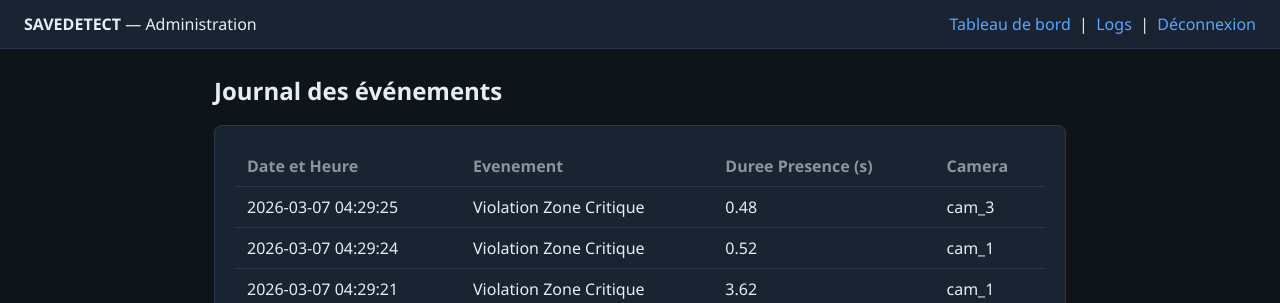
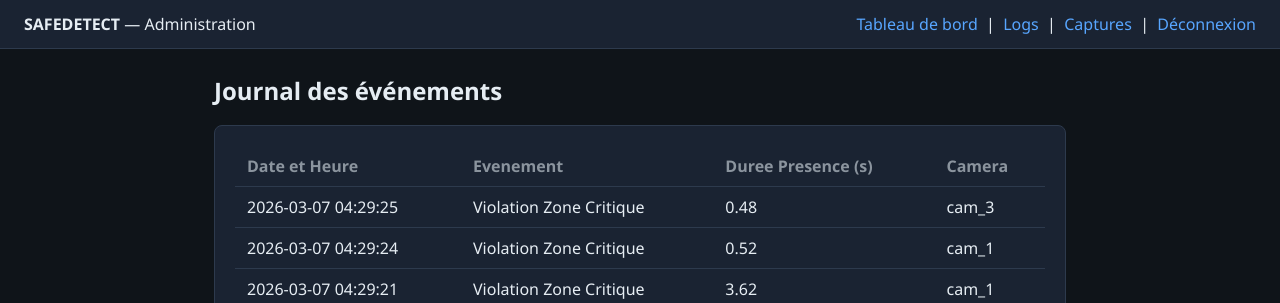
Before and after one commit to Oumaima-Lg/Safe-Detection, a Flask app: page /logs in a window 1280 px wide. Shown: the top 303 px of the page. Run offline with Flask 3, Linux system fonts and the light colour scheme; the visitor is signed in with stand-in values (Sample User, id 1).

Commit message:
add Captures in Web app

```diff
--- a/app.py
+++ b/app.py
@@ -1,5 +1,5 @@
 """
-SAVEDETECT - Application web d'administration.
+SAFEDETECT - Application web d'administration.
 Connexion admin + gestion de plusieurs adresses de caméras.
 """
 import os
@@ -8,7 +8,7 @@ import csv
 import time
 from pathlib import Path
 from functools import wraps
-from flask import Flask, render_template, request, redirect, url_for, session, flash, Response
+from flask import Flask, render_template, request, redirect, url_for, session, flash, Response, send_from_directory
 
 from surveillance import start_surveillance, stop_surveillance, get_active_cameras, get_last_frame
 
@@ -18,6 +18,7 @@ from surveillance import start_surveillance, stop_surveillance, get_active_camer
 BASE_DIR = Path(__file__).resolve().parent
 DATA_DIR = BASE_DIR / "data"
 CAMERAS_FILE = DATA_DIR / "cameras.json"
+CAPTURES_DIR = BASE_DIR / "captures_intrusions"
 
 # Comptes admin (en production : utiliser des mots de passe hashés et une vraie base)
 # Vous pouvez définir ADMIN_USER et ADMIN_PASSWORD dans les variables d'environnement
@@ -177,6 +178,31 @@ def logs():
     return render_template("logs.html", header=header, rows=rows)
 
 
+@app.route("/captures")
+@login_required
+def captures():
+    """Page listant les captures d'intrusion (screenshots) par caméra."""
+    captures_list = []
+    if CAPTURES_DIR.exists():
+        for cam_dir in sorted(CAPTURES_DIR.iterdir()):
+            if cam_dir.is_dir():
+                images = sorted(cam_dir.glob("*.jpg"), reverse=True)[:50]
+                captures_list.append(
+                    {
+                        "camera": cam_dir.name,
+                        "files": [f"{cam_dir.name}/{img.name}" for img in images],
+                    }
+                )
+    return render_template("captures.html", captures=captures_list)
+
+
+@app.route("/captures/file/<path:filename>")
+@login_required
+def capture_file(filename):
+    """Serre les fichiers d'image de captures_intrusions."""
+    return send_from_directory(CAPTURES_DIR, filename)
+
+
 # ==============================
 # LANCEMENT
 # ==============================
--- a/openCV_prg.py
+++ b/openCV_prg.py
@@ -1,5 +1,5 @@
 """
-SAVEDETECT - Script standalone (une caméra).
+SAFEDETECT - Script standalone (une caméra).
 Pour plusieurs caméras, utilisez l'application web.
 """
 import os
@@ -10,7 +10,7 @@ URL_CAM = os.environ.get("URL_CAM", "http://10.247.21.164:8080/video")
 
 if __name__ == "__main__":
     print("--------------------------------------------------")
-    print("   SAVEDETECT : PROTECTION INDUSTRIELLE ACTIVE    ")
+    print("   SAFEDETECT : PROTECTION INDUSTRIELLE ACTIVE    ")
     print("--------------------------------------------------")
     print("Appuyez sur 'q' pour arrêter le système.")
     run_detection(URL_CAM, "cam0", headless=False)
--- a/requirements.txt
+++ b/requirements.txt
@@ -1,4 +1,4 @@
-# SAVEDETECT - Application web + détection OpenCV
+# SAFEDETECT - Application web + détection OpenCV
 flask>=2.3.0
 opencv-python>=4.8.0
 numpy>=1.24.0
--- a/surveillance.py
+++ b/surveillance.py
@@ -1,5 +1,5 @@
 """
-Module de surveillance SAVEDETECT - Détection d'intrusion par caméra.
+Module de surveillance SAFEDETECT - Détection d'intrusion par caméra.
 Peut être utilisé en script standalone (une caméra) ou par l'app web (plusieurs caméras).
 """
 import cv2
@@ -166,7 +166,7 @@ def run_detection(camera_url_or_index, camera_id="cam0", headless=False, stop_ev
                 with _last_frames_lock:
                     _last_frames[camera_id] = jpeg.tobytes()
         else:
-            cv2.imshow(f"SAVEDETECT - {camera_id}", frame_visuelle)
+            cv2.imshow(f"SAFEDETECT - {camera_id}", frame_visuelle)
 
         if not headless and (cv2.waitKey(1) & 0xFF == ord('q')):
             break
@@ -244,7 +244,7 @@ if __name__ == "__main__":
     if len(sys.argv) > 1:
         URL_CAM = sys.argv[1]
     print("--------------------------------------------------")
-    print("   SAVEDETECT : PROTECTION INDUSTRIELLE ACTIVE    ")
+    print("   SAFEDETECT : PROTECTION INDUSTRIELLE ACTIVE    ")
     print("--------------------------------------------------")
     print("Appuyez sur 'q' pour arrêter.")
     run_detection(URL_CAM, "cam0", headless=False)
--- a/templates/base.html
+++ b/templates/base.html
@@ -3,7 +3,7 @@
 <head>
     <meta charset="UTF-8">
     <meta name="viewport" content="width=device-width, initial-scale=1.0">
-    <title>{% block title %}SAVEDETECT{% endblock %}</title>
+    <title>{% block title %}SAFEDETECT{% endblock %}</title>
     <style>
         :root {
             --bg: #0f1419;
@@ -85,11 +85,13 @@
 <body>
     {% if session.get('admin_logged_in') %}
     <nav>
-        <span><strong>SAVEDETECT</strong> — Administration</span>
+        <span><strong>SAFEDETECT</strong> — Administration</span>
         <span>
             <a href="{{ url_for('dashboard') }}">Tableau de bord</a>
             &nbsp;|&nbsp;
             <a href="{{ url_for('logs') }}">Logs</a>
+            &nbsp;|&nbsp;
+            <a href="{{ url_for('captures') }}">Captures</a>
             &nbsp;|&nbsp;
             <a href="{{ url_for('logout') }}">Déconnexion</a>
         </span>
--- a/templates/dashboard.html
+++ b/templates/dashboard.html
@@ -1,5 +1,5 @@
 {% extends "base.html" %}
-{% block title %}Tableau de bord — SAVEDETECT{% endblock %}
+{% block title %}Tableau de bord — SAFEDETECT{% endblock %}
 {% block content %}
 <h1>Tableau de bord</h1>
 
--- a/templates/login.html
+++ b/templates/login.html
@@ -1,9 +1,9 @@
 {% extends "base.html" %}
-{% block title %}Connexion — SAVEDETECT{% endblock %}
+{% block title %}Connexion — SAFEDETECT{% endblock %}
 {% block content %}
 <div class="card" style="max-width: 400px; margin: 3rem auto;">
     <h1>Connexion administrateur</h1>
-    <p style="color: var(--muted); margin-bottom: 1.5rem;">SAVEDETECT — Gestion de la surveillance</p>
+    <p style="color: var(--muted); margin-bottom: 1.5rem;">SAFEDETECT — Gestion de la surveillance</p>
     <form method="post" action="{{ url_for('login') }}">
         <div class="form-group">
             <label for="username">Identifiant</label>
--- a/templates/logs.html
+++ b/templates/logs.html
@@ -1,5 +1,5 @@
 {% extends "base.html" %}
-{% block title %}Logs — SAVEDETECT{% endblock %}
+{% block title %}Logs — SAFEDETECT{% endblock %}
 {% block content %}
 <h1>Journal des événements</h1>
 <div class="card">
```
Also changed, not shown: templates/captures.html (added, +33 -0 lines), README.md.
